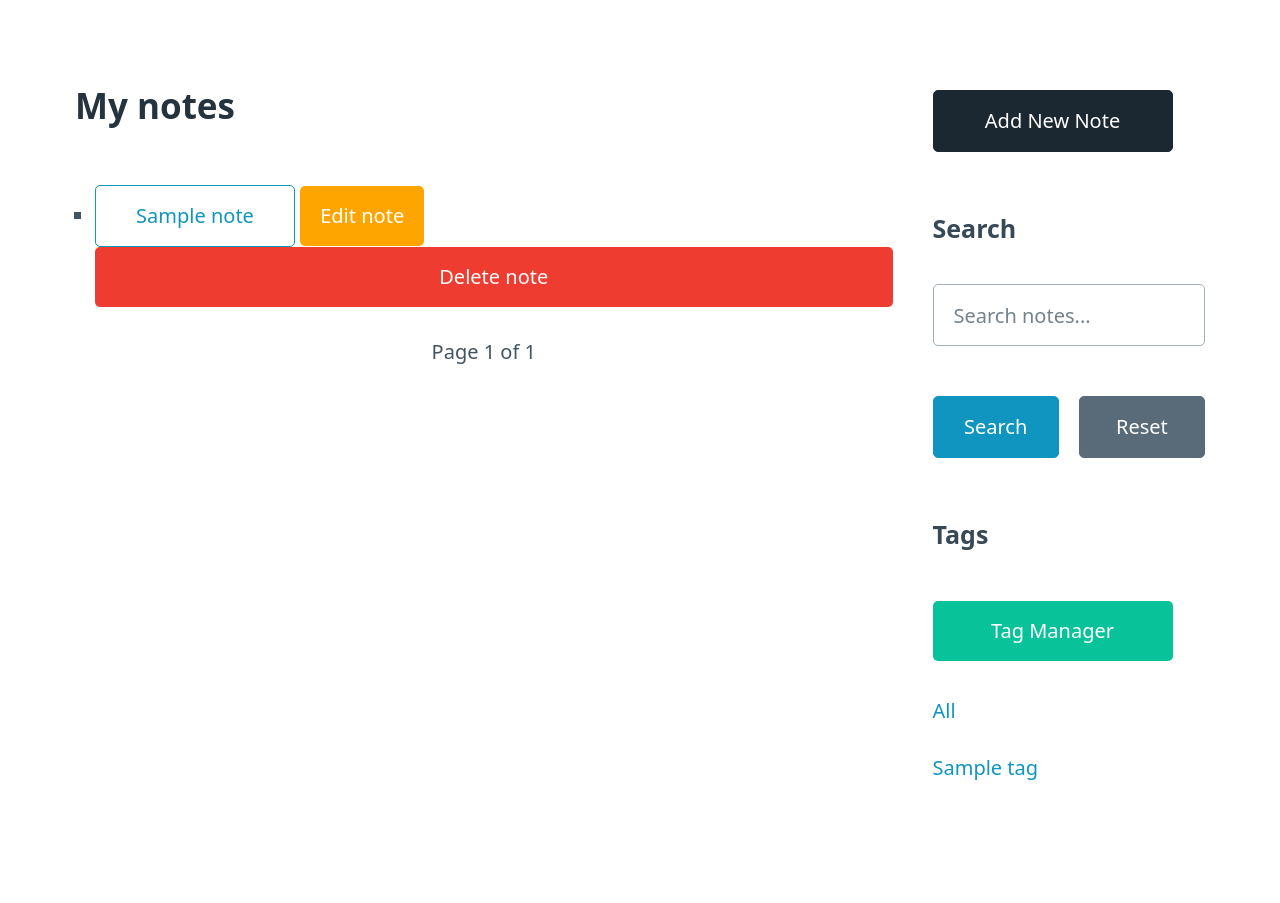
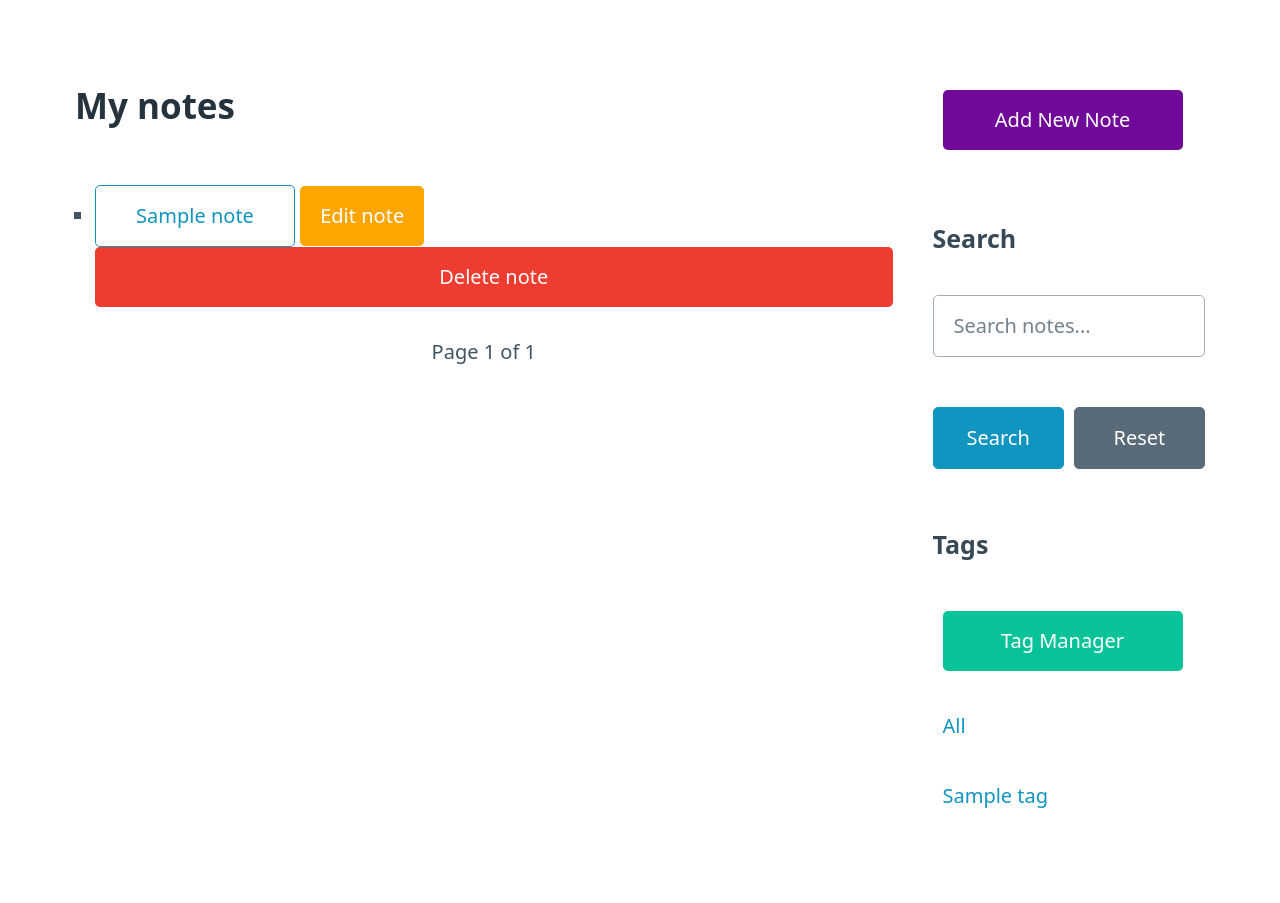
Before and after one commit to alex-nuclearboy/goit-py-web-project-team-8, a Django app: page /notesapp/notes/ in a window 1280 px wide. Shown: the part 90-993 px from the top of the page. After the commit the page ends 898 px from the top, so only its background shows below. Run offline with Django 5.2, Linux system fonts and the light colour scheme; a user stored in the database is signed in; tables that the repository leaves empty hold one stand-in row (values such as "Sample post"); grey boxes marked "Sample" are stand-in pictures.

Commit message:
Change the colour of buttons, align the sidebar

```diff
--- a/personal_assistant/notesapp/templates/notesapp/note_list.html
+++ b/personal_assistant/notesapp/templates/notesapp/note_list.html
@@ -104,8 +104,10 @@
         </footer>
     </main>
     <aside style="flex: 1; min-width: 200px; max-width: 300px;">
-        <ul style="margin-left: -30px;">
-            <li><a href="{% url 'notesapp:add_note' %}" role="button" class="contrast" style="width: 240px;">{{ translations.add_note }}</a></li>
+        <ul style="padding-left: 0; list-style-type: none;">
+            <li style="margin-bottom: 20px;">
+                <a href="{% url 'notesapp:add_note' %}" role="button" class="contrast" style="width: 240px; background-color: rgb(112, 8, 153); border: none;">{{ translations.add_note }}</a>
+            </li>
         </ul>
 
         <div style="margin-top: 40px;">
@@ -114,20 +116,26 @@
         <h4>{{ translations.search }}</h4>
         <form method="get" action="{% url 'notesapp:note_list' %}" style="margin-bottom: 20px;">
             {{ search_form.as_p }}
-            <div class="grid">
-                <button type="submit">{{ translations.search }}</button>
-                <button type="button" onclick="resetFormAndRedirect()" class="secondary">{{ translations.reset }}</button>
+            <div style="display: flex; gap: 10px;">
+                <button type="submit" style="flex: 1;">{{ translations.search }}</button>
+                <button type="button" onclick="resetFormAndRedirect()" class="secondary" style="flex: 1;">{{ translations.reset }}</button>
             </div>
         </form>
 
         <h4>{{ translations.tags }}</h4>
-        <ul style="margin-left: -30px;">
-            <li><a href="{% url 'notesapp:tag_list' %}" role="button" class="contrast" style="width: 240px; background-color: rgb(8, 194, 153); border: none;">{{ translations.tag_manager }}</a></li>
-            <li><a href="#" onclick="filterByTag('All')">{{ translations.all }}</a></li>
+        <ul style="padding-left: 0; list-style-type: none;">
+            <li style="margin-bottom: 10px;">
+                <a href="{% url 'notesapp:tag_list' %}" role="button" class="contrast" style="width: 240px; background-color: rgb(8, 194, 153); border: none;">{{ translations.tag_manager }}</a>
+            </li>
+            <li>
+                <a href="#" onclick="filterByTag('All')">{{ translations.all }}</a>
+            </li>
+        </ul>
+        <div style="margin-left: 10px;">
             {% for tag in tags %}
-            <li><a href="#" onclick="filterByTag('{{ tag.name }}')">{{ tag.name }}</a></li>
+            <a href="#" onclick="filterByTag('{{ tag.name }}')">{{ tag.name }}</a>{% if not forloop.last %}, {% endif %}
             {% endfor %}
-        </ul>
+        </div>
     </aside>
 </div>
 {% endblock %}
```
